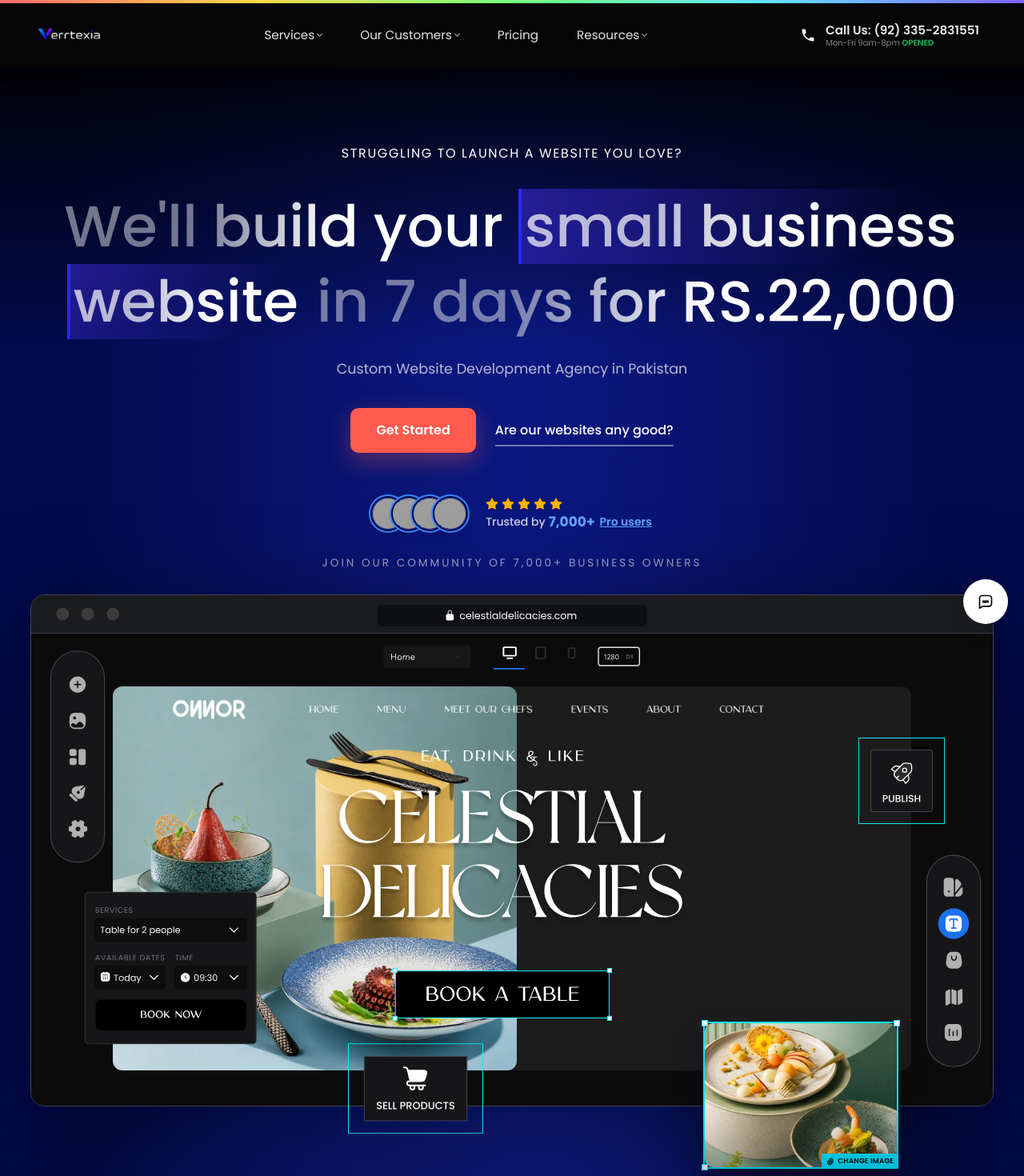
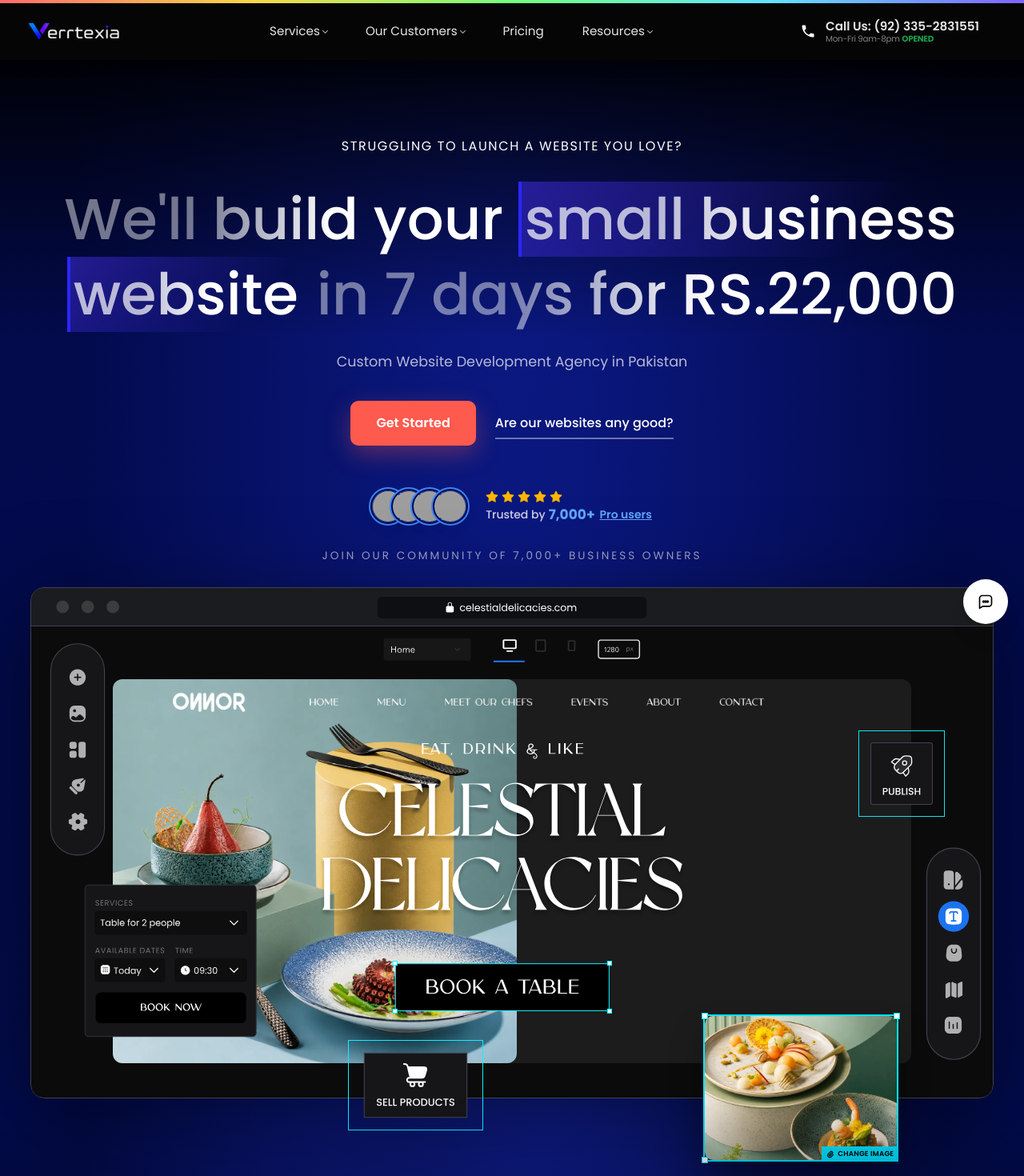
Before and after one commit to tahaawan0094/Vertexia-Responsive, a Next.js app: page / in a window 1280 px wide. Shown: the top 1470 px of the page at 80% size. Built offline with nearby package versions, Linux system fonts and the light colour scheme; grey boxes are pictures that could not be loaded; what lightswind would draw is missing.

Commit message:
dwadadadwdw

```diff
--- a/components/layout/Navbar.tsx
+++ b/components/layout/Navbar.tsx
@@ -175,9 +175,9 @@ export default function Navbar() {
         <div className="flex items-center flex-shrink-0">
           <a href="/" className="flex items-center gap-3" aria-label="Vertexia">
             <img
-              src="/new-header-logo.png"
+              src="/vertexia-navbar-logo.svg"
               alt="Vertexia"
-              className="block h-10 sm:h-12 lg:h-16 w-auto"
+              className="block h-10 sm:h-12 lg:h-7 w-auto"
             />
           </a>
         </div>
--- a/components/sections/ShowcaseSection.tsx
+++ b/components/sections/ShowcaseSection.tsx
@@ -174,15 +174,13 @@ export default function ShowcaseSection({ hideImages }: { hideImages?: boolean }
                 src="/pics/65cbb496fd59cb86f266ffb0_selll-products.svg"
                 alt=""
                 aria-hidden="true"
-                animate={{ y: [0, -5, 0] }}
-                transition={{ duration: 2.7, repeat: Infinity, ease: "easeInOut" }}
+
               />
               <motion.img
                 className="absolute right-[5%] top-[28%] z-[4] w-[9%]"
                 src="/pics/65cbb496398c881b16497e7a_publish.svg"
                 alt=""
-                aria-hidden="true"
-                whileHover={{ scale: 1.06, rotate: 2 }}
+
               />
             </>
           )}
```
Also changed, not shown: public/vertexia-navbar-logo.svg (added).
